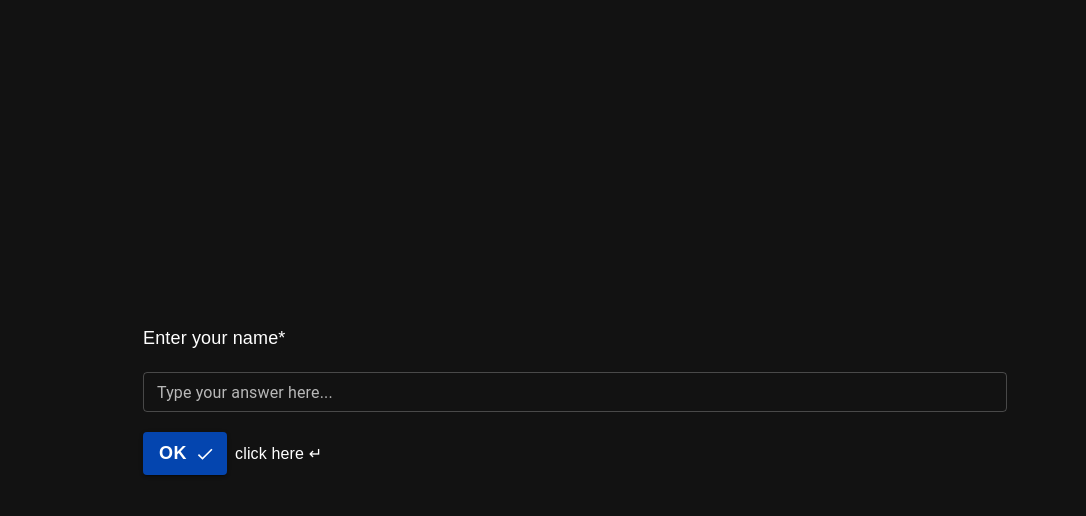
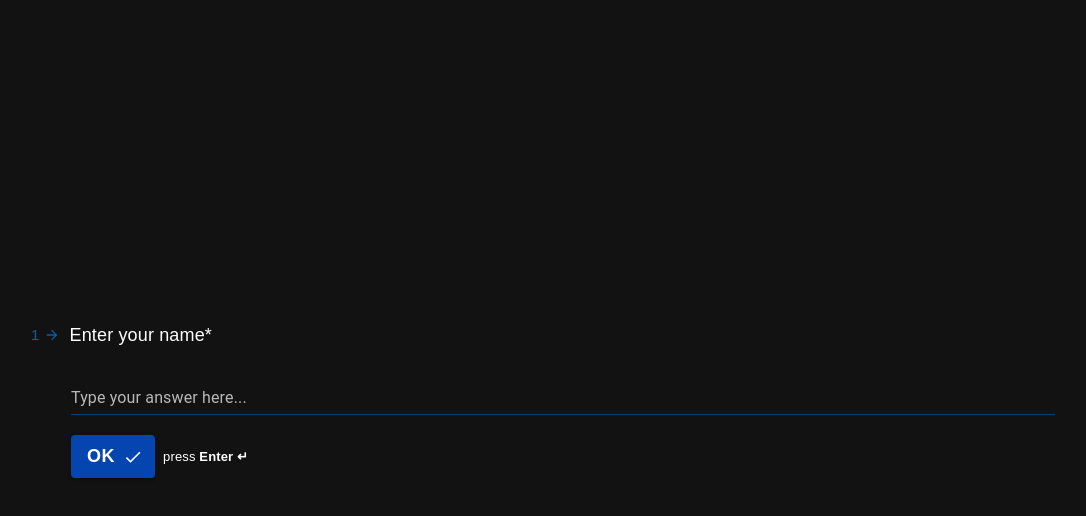
Before and after one commit to Adarshpandey31/Form_MUI_React, a React (Vite) app: page / in a window 1280 px wide. Both pictures are taken after a click on the button "TELL US WHAT YOU THINK". Shown: the top 516 px of the page, without its empty margins (65-1151 px from the left). Built offline with nearby package versions, Linux system fonts and the light colour scheme.

Commit message:
changing cs

```diff
--- a/src/components/Form.jsx
+++ b/src/components/Form.jsx
@@ -4,6 +4,7 @@ import Button from '@mui/material/Button';
 import Box from '@mui/material/Box';
 import AlarmIcon from '@mui/icons-material/AccessTimeFilled';
 import DoneIcon from '@mui/icons-material/Done';
+import ArrowForwardIcon from '@mui/icons-material/ArrowForward';
 import ButtonGroup from '@mui/material/ButtonGroup';
 import useMediaQuery from '@mui/material/useMediaQuery';
 import { createTheme, ThemeProvider } from '@mui/material/styles';
@@ -13,6 +14,7 @@ import CssBaseline from '@mui/material/CssBaseline';
 // import CheckBoxIcon from '@mui/icons-material/CheckBox';
 import CloseIcon from '@mui/icons-material/Close';
 import { CSSTransition, TransitionGroup } from 'react-transition-group';
+import { bottom } from '@popperjs/core';
 
 function Form() {
   const [formData, setFormData] = useState({});
@@ -21,7 +23,9 @@ function Form() {
   const isScreen1000OrLess = useMediaQuery('(max-width:1000px)');
   const transitionKey = `${showForm}-${currentQuestion}`;
   const prefersDarkMode = useMediaQuery('(prefers-color-scheme: light)');
-  const [ratingClicked, setRatingClicked] = useState(false);
+  const [isFocused, setIsFocused] = useState(false);
+  const [ratingClicked, setRatingClicked] = useState(null);
+  const [isBlinking, setIsBlinking] = useState(false);
 
   const questions = [
     ["Enter your name*", "input", ""],
@@ -36,12 +40,22 @@ function Form() {
   ];
 
 
+  const handleFocus = () => {
+    setIsFocused(true);
+  };
+
+  const handleBlur = () => {
+    setIsFocused(false);
+  };
+
   //for taking output from the rating of the user
   const handleRatingClick = (rating) => {
     setRatingClicked(rating);
+    setIsBlinking(true);
+
     setTimeout(() => {
-      handleNextQuestion();
-    }, 500);
+      setIsBlinking(false);
+    }, 600); // Set the duration of blinking animation
   };
 
   const handleInputChange = (e) => {
@@ -97,12 +111,7 @@ function Form() {
               textAlign="center"
               justifyContent="center"
               minHeight="100vh"
-              // position="fixed"
-              // bottom={0}
-              // left={0}
-              // right={0}
-              // top={0}
-              fontSize={22}
+              fontSize={20}
               padding="0"
               margin="0"
               // border={1}
@@ -119,7 +128,7 @@ function Form() {
             >
               <Box
                 marginBottom={3}
-                // border={1}
+                fontSize={22}
                 sx={{
                   fontFamily: ['arial'],
                   '@media (max-width: 700px)': {
@@ -134,9 +143,9 @@ function Form() {
               </Box>
               <Box
                 marginBottom={3}
-                fontStyle={blur}
+                // fontStyle={blur}
                 fontWeight={1}
-                sx={{ opacity: [0.5], marginBottom: 2.5, }}
+                sx={{ opacity: [0.7], marginBottom: 2.5, }}
               // border={1}
               >
                 We are committed to delivering the best experiences
@@ -162,9 +171,11 @@ function Form() {
                 <Button sx={{
                   '@media (max-width: 700px)': { fontSize: 15, bottom: 0, },
                   '@media (max-width: 450px)': { fontSize: 13, },
-                  padding: [1],
-                  fontSize: [18],
-                  fontWeight: ['bold'],
+                  padding: [1.25],
+                  paddingLeft: [2],
+                  paddingRight: [2],
+                  fontSize: [16],
+                  fontWeight: ['800'],
                   fontFamily: ['arial'],
                   backgroundColor: "rgb(4, 69, 175)",
                   color: "white",
@@ -176,12 +187,12 @@ function Form() {
                 <Box
                   sx={{
                     padding: [1],
-                    fontSize: [15],
+                    fontSize: [13],
                     '@media (max-width: 700px)': { display: "none", },
                   }}
                 // border={1}
                 >
-                  click here ↵
+                  press <strong>Enter ↵</strong>
                 </Box>
               </Box>
               <Box
@@ -219,13 +230,8 @@ function Form() {
                 flexDirection="column"
                 alignItems="left"
                 justifyContent="center"
-                paddingLeft={6}
-                paddingRight={6}
-                // position="fixed"
-                // bottom={0}
-                // left={0}
-                // right={0}
-                // top={0}
+                paddingLeft={25}
+                paddingRight={20}
                 height="100vh"
                 fontFamily="arial"
                 margin={0}
@@ -233,47 +239,60 @@ function Form() {
                 sx={{
                   fontSize: [18],
                   overflow: "hidden",
-                  '@media (max-width: 1000px)': {
-                    fontSize: 16, padding: 0,
+                  '@media (max-width: 1300px)': {
+                    paddingLeft: 12,
+                    paddingRight: 12,
+                  },
+                  '@media (max-width: 900px)': {
+
+                    paddingLeft: 10,
+                    paddingRight: 10,
+                  },
+                  '@media (max-width: 800px)': {
+
+                    paddingLeft: 6,
+                    paddingRight: 5,
                   },
                   '@media (max-width: 700px)': {
-                    fontSize: 16,
-                    paddingLeft: 2,
+                    paddingLeft: 5,
                     paddingRight: 2,
                   },
-                  '@media (max-width: 350px)': {
-                    fontSize: 16,
-                    paddingLeft: 1,
-                    paddingRight: 1,
+                  '@media (max-width: 500px)': {
+
+                    paddingLeft: 6,
+                    paddingRight: 4,
+                  },
+                  '@media (max-width: 300px)': {
+                    paddingLeft: 5,
+                    paddingRight: 3,
                   },
                 }}
               >
-                <Box mb={2.5}
-                  // fontSize={23}
+                <Box
+                  display="flex"
+                  alignItems="center"
+                  mb={2.5}
                   paddingLeft={20}
                   paddingRight={20}
-                  // border={1}
                   sx={{
-                    '@media (max-width: 1000px)': {
-                      fontSize: 18,
-                      padding: 0,
+                    '@media (max-width: 1300px)': {
                       paddingLeft: 5,
                       paddingRight: 5,
                     },
                     '@media (max-width: 700px)': {
-                      fontSize: 16,
                       padding: 0,
-                      paddingLeft: 2,
-                      paddingRight: 2,
+                      paddingLeft: 3,
+                      paddingRight: 3,
                     },
-                    '@media (max-width: 350px)': {
-                      fontSize: 15,
-                      paddingLeft: 1,
-                      paddingRight: 1,
+                    '@media (max-width: 500px)': {
+                      paddingLeft: 1.1,
+                      paddingRight: 1.1,
                     },
                   }}
                 >
-                  {questions[currentQuestion][0]}
+                  <span style={{ color: "rgb(4,95,167)",marginLeft: '-40px', marginRight: '4px', fontSize: '15px' }}>{currentQuestion + 1}</span>
+                  <ArrowForwardIcon style={{ color: "rgb(4,95,167)", fontWeight: '1000', fontSize: '16px', verticalAlign: 'middle' }} />
+                  <span style={{ marginLeft: '10px' }}>{questions[currentQuestion][0]}</span>
                 </Box>
                 <Box
                   display="flex"
@@ -284,128 +303,151 @@ function Form() {
                   paddingRight={20}
                   // border={1}
                   sx={{
-                    '@media (max-width: 1000px)': {
+                    '@media (max-width: 1300px)': {
                       fontSize: 18,
-                      padding: 0,
                       paddingLeft: 5,
-                      paddingRight: 5,
+                      paddingRight: 8,
                     },
                     '@media (max-width: 700px)': {
                       fontSize: 16,
-                      paddingLeft: 2,
-                      paddingRight: 2,
+                      paddingLeft: 3,
+                      paddingRight: 5,
                     },
-                    '@media (max-width: 350px)': {
+                    '@media (max-width: 500px)': {
                       fontSize: 14,
                       paddingLeft: 1,
-                      paddingRight: 1,
+                      paddingRight: 1.5,
                     },
+
                   }}
                 >
                   {questions[currentQuestion][1] === "input" &&
                     (<TextField
-                      variant="outlined"
-                      // name={`questionInput${currentQuestion}`}
+                      variant="standard"
                       value={formData[`questionInput${currentQuestion}`] || ''}
                       onChange={handleInputChange}
+                      onFocus={handleFocus}
+                      onBlur={handleBlur}
                       size="small"
-                      label={"Type your answer here..."}
+                      label={formData[`questionInput${currentQuestion}`] ? '' : "Type your answer here..."}
+                      InputProps={{
+                        disableUnderline: true,
+                        style: {
+                          borderBottom: isFocused ? '2px solid rgb(4, 95, 167)' : '1px solid rgba(4, 95, 167, 0.6)',
+                        },
+                        endAdornment: isFocused ? null : (
+                          <></>
+                        ), // Removes the inbuilt hover text
+                      }}
                     />)}
                   {questions[currentQuestion][1] === "rating" &&
-                    (<ButtonGroup fullWidth={true} variant="outlined" aria-label="outlined button group">
-                      <Button key="1" onClick={() => handleRatingClick(1)}
-                        style={{ backgroundColor: ratingClicked === 1 ? "rgb(4, 69, 175)" : "", transition: "background-color 0.3s", }}
+                    (<ButtonGroup fullWidth={true} variant="outlined" aria-label="outlined button group" sx={{ marginTop: '10px' }}>
+                    {[1, 2, 3, 4, 5].map((rating) => (
+                      <Button
+                        key={rating}
+                        onClick={() => {
+                          handleRatingClick(rating);
+                          setTimeout(() => {
+                            handleNextQuestion(); // Call the function to move to the next question
+                          }, 600); // Wait for the blinking animation duration before moving to the next question
+                        }}
+                        style={{
+                          backgroundColor: ratingClicked === rating ? "rgb(4, 69, 175)" : "rgb(4, 69, 175, 0.1)",
+                          transition: "background-color 0.3s",
+                          border: `1px solid ${ratingClicked === rating ? "rgb(4, 69, 175)" : "rgb(4, 69, 175)"}`,
+                          color: ratingClicked === rating ? "white" : "",
+                          animation: isBlinking && ratingClicked === rating ? "blinkTwice 0.3s 2" : "none",
+                          margin: '0 2px', // Added margin to left and right
+                          height: '40px', // Increased height
+                          width: '120px', // Decreased width
+                          fontSize: '14px', // Decreased font size
+                        }}
                       >
-                        1
+                        {rating}
                       </Button>
-                      <Button key="2" onClick={() => handleRatingClick(2)}
-                        style={{ backgroundColor: ratingClicked === 2 ? "rgb(4, 69, 175)" : "", transition: "background-color 0.3s", }}
-                      >
-                        2
-                      </Button>
-                      <Button key="3" onClick={() => handleRatingClick(3)}
-                        style={{ backgroundColor: ratingClicked === 3 ? "rgb(4, 69, 175)" : "", transition: "background-color 0.3s", }}
-                      >
-                        3
-                      </Button>
-                      <Button key="4" onClick={() => handleRatingClick(4)}
-                        style={{ backgroundColor: ratingClicked === 4 ? "rgb(4, 69, 175)" : "", transition: "background-color 0.3s", }}
-                      >
-                        4
-                      </Button>
-                      <Button key="5" onClick={() => handleRatingClick(5)}
-                        style={{ backgroundColor: ratingClicked === 5 ? "rgb(4, 69, 175)" : "", transition: "background-color 0.3s", }}
-                      >
-                        5
-                      </Button>
-                    </ButtonGroup>
+                    ))}
+                  </ButtonGroup>
                     )}
                   {questions[currentQuestion][1] === "tick" &&
-                    (<Box mt={2}
+                    (<Box
                       display="flex"
                       flexDirection="column"
                       alignItems="left"
                       justifyContent="center"
                       textAlign="center"
                       sx={{
-                        '@media (max-width: 1000px)': {
+                        '@media (max-width: 1300px)': {
                           fontSize: 16,
-                          marginTop: 1,
                         },
                         '@media (max-width: 700px)': {
                           fontSize: 16,
-                          marginTop: 0,
                         },
                       }}
                     >
-                      <Button startIcon={< DoneIcon />}
+                      <Button
+                        startIcon={<DoneIcon />}
                         sx={{
                           backgroundColor: "rgb(4, 69, 175, 0.15)",
                           marginBottom: [1],
                           color: "rgb(4,95,167)",
-                          border: [1],
+                          border: ratingClicked === "Yes" ? "2px solid rgb(4, 69, 175)" : "1px solid rgba(4, 95, 167, 0.6)",
                           width: [140],
                           height: 40,
                           fontSize: [18],
                           fontFamily: ['arial'],
                           '@media (max-width: 700px)': {
-                            fontSize: 16,
-                            width: 120,
-                            height: 35,
-                          },
-                          '@media (max-width: 600px)': {
                             width: 120,
                             height: 35,
                             fontSize: 15,
                           },
-                        }} variant="contained"
-                        key="Yes" onClick={() => handleRatingClick("Yes")}
-                        style={{ backgroundColor: ratingClicked === "Yes" ? "rgb(4, 69, 175)" : "", transition: "background-color 0.3s", }}
+                          '&:hover': {
+                            backgroundColor: "rgb(4, 69, 175, 0.25)",
+                            border: "2px solid rgb(4, 69, 175)",
+                          },
+                          animation: isBlinking && ratingClicked === "Yes" ? "blinkTwice 0.3s 2" : "none",
+                        }}
+                        variant="contained"
+                        key="Yes"
+                        onClick={() => {
+                          handleRatingClick("Yes");
+                          setTimeout(() => {
+                            handleNextQuestion(); // Call the function to move to the next question
+                          }, 600); // Wait for the blinking animation duration before moving to the next question
+                        }}
                       >
                         Yes
                       </Button>
-                      <Button startIcon={<CloseIcon />}
+
+                      <Button
+                        startIcon={<CloseIcon />}
                         sx={{
                           backgroundColor: "rgb(4, 69, 175, 0.15)",
-                          color: ["rgb(4,95,167)"],
-                          border: [1],
+                          color: "rgb(4,95,167)",
+                          border: ratingClicked === "No" ? "2px solid rgb(4, 69, 175)" : "1px solid rgba(4, 95, 167, 0.6)",
                           width: [140],
+                          height: 40,
                           fontSize: [18],
-                          height: 38,
                           fontFamily: ['arial'],
                           '@media (max-width: 700px)': {
-                            fontSize: 16,
-                            width: 120,
-                            height: 35,
-                          },
-                          '@media (max-width: 600px)': {
                             width: 120,
                             height: 35,
                             fontSize: 15,
                           },
-                        }} variant="contained"
-                        key="No" onClick={() => handleRatingClick("No")}
-                        style={{ backgroundColor: ratingClicked === "No" ? "rgb(4, 69, 175)" : "", transition: "background-color 0.3s", }}>
+                          '&:hover': {
+                            backgroundColor: "rgb(4, 69, 175, 0.25)",
+                            border: "2px solid rgb(4, 69, 175)",
+                          },
+                          animation: isBlinking && ratingClicked === "No" ? "blinkTwice 0.3s 2" : "none",
+                        }}
+                        variant="contained"
+                        key="No"
+                        onClick={() => {
+                          handleRatingClick("No");
+                          setTimeout(() => {
+                            handleNextQuestion(); // Call the function to move to the next question
+                          }, 600); // Wait for the blinking animation duration before moving to the next question
+                        }}
+                      >
                         No
                       </Button>
                     </Box>
@@ -419,7 +461,7 @@ function Form() {
                       questions[currentQuestion][2] === "last" && isScreen1000OrLess ? "center" : "left"
                     }
                     sx={{
-                      '@media (max-width: 1000px)': {
+                      '@media (max-width: 1100px)': {
                         fontSize: questions[currentQuestion][2] === "last" ? 20 : 18,
                       },
                     }}
@@ -435,7 +477,7 @@ function Form() {
                         fontFamily: ['arial'],
                         color: "white",
                         backgroundColor: "rgb(4, 69, 175)",
-                        '@media (max-width: 1000px)': {
+                        '@media (max-width: 1100px)': {
                           fontWeight: questions[currentQuestion][2] === "last" ? "800" : "bold",
                         },
                         '@media (max-width: 700px)': {
@@ -445,8 +487,6 @@ function Form() {
                         },
                         '@media (max-width: 500px)': {
                           width: questions[currentQuestion][2] === "last" && "100%",
-                        },
-                        '@media (max-width: 350px)': {
                           paddingLeft: 1.5,
                           paddingRight: 1.5,
                         },
@@ -459,13 +499,13 @@ function Form() {
                       <Box
                         sx={{
                           padding: [1],
-                          fontSize: [16],
+                          fontSize: [13],
                           '@media (max-width: 700px)': {
-                            fontSize: 14,
+                            fontSize: 12,
                           },
                         }}
                       >
-                        click here ↵
+                        press <strong>Enter ↵</strong>
                       </Box>
                     )}
 
```
Also changed, not shown: src/styles/Home.css (+16 -5 lines).
